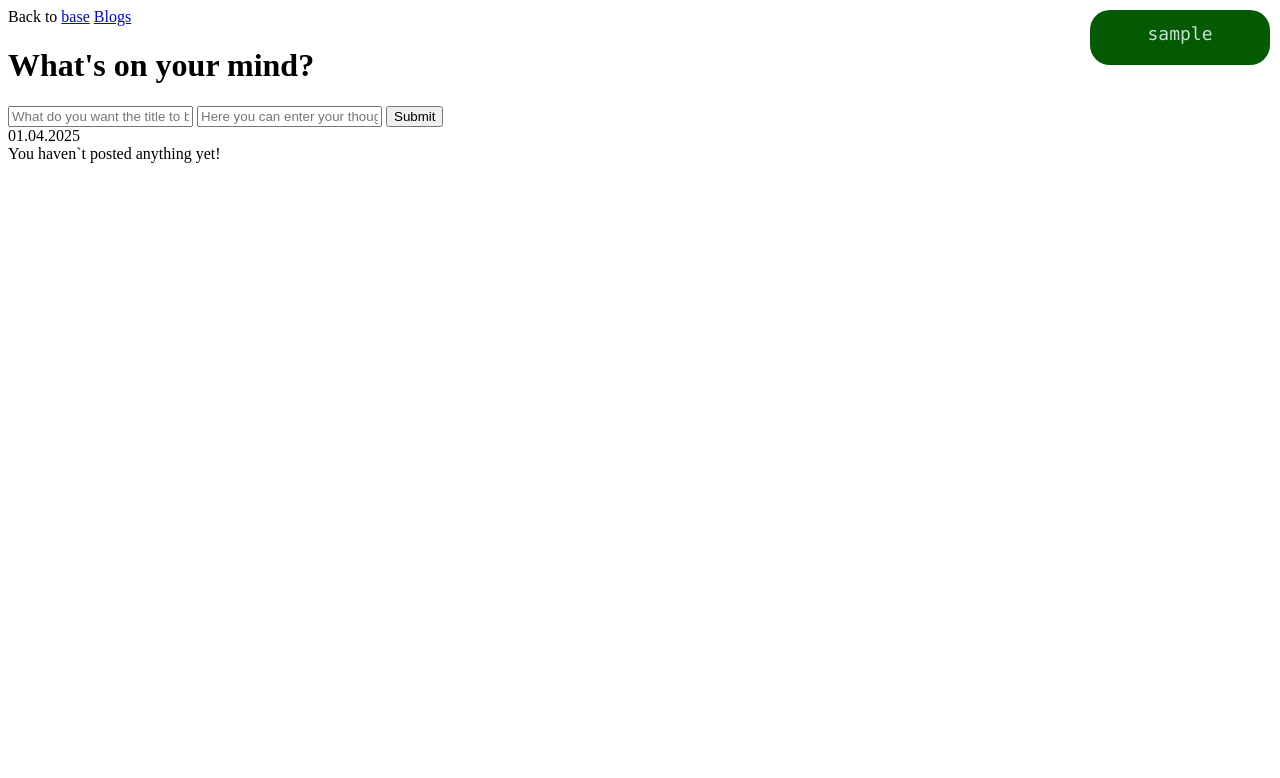
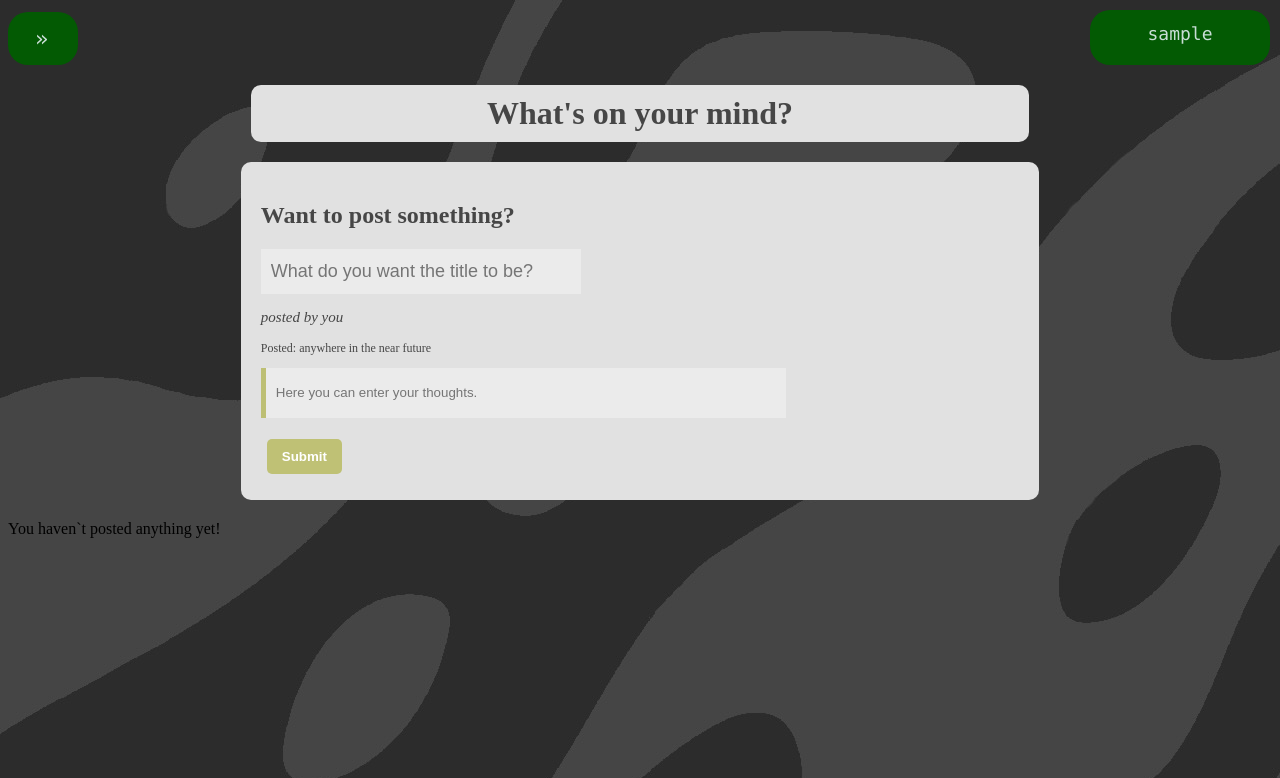
Before and after one commit to milansipos/lampstack_piwebserver, a PHP site: page /newblog.php in a window 1280 px wide. Shown: the top 778 px of the page. Run offline with PHP 8.4, Linux system fonts and the light colour scheme; the visitor is signed in with stand-in values (Sample User, id 1); data that the repository does not hold is empty.

Commit message:
added weather page based on openweather api and updated blog pages

```diff
--- a/.gitignore/config.php
+++ b/.gitignore/config.php
@@ -5,4 +5,6 @@ $DB_USER = "root";
 $DB_PASSWORD = "raspberry";
 $DB_NAME = "my_database";
 
+$OPENWEATHER_API_KEY = "f60eeb456a95be232339a24693acfcb6";
+
 ?>
--- a/app/navbar.js
+++ b/app/navbar.js
@@ -8,7 +8,7 @@ function togglemenu() {
             buttons.forEach(button => {
                 button.classList.add("show");  // Add the 'show' class to buttons after 1 second
             });
-        }, 1600);
+        }, 1200);
     } else {
         box.style.maxWidth = "40px";
         buttons.forEach(element => {
--- a/php/navbar.php
+++ b/php/navbar.php
@@ -3,13 +3,12 @@
 <head>
     <meta charset="UTF-8">
     <meta name="viewport" content="width=device-width, initial-scale=1.0">
-    <title>Document</title>
     <link rel="stylesheet" href="../styling/navbar.css">
     <script src="../app/navbar.js"></script>
 </head>
 <body>
 
-        <nav class="navi2" id="navi2">
+        <nav class="navi2" id="navi2" style="max-width: 40px;">
             <button class="toggle" id="toggle" onclick="togglemenu()">»</button>
             <a href="base.php" class="navbutton">Home</a>
             <a href="login.php" class="navbutton">Log in</a>
--- a/php/newblog.php
+++ b/php/newblog.php
@@ -1,6 +1,8 @@
 <?php
 include 'session.php';
 include 'profilemenu.php';
+include 'navbar.php';
+
 ?>
 
 <!DOCTYPE html>
@@ -9,30 +11,15 @@ include 'profilemenu.php';
     <meta charset="UTF-8">
     <meta name="viewport" content="width=device-width, initial-scale=1.0">
     <title>Post a new blog</title>
+    <link rel="stylesheet" href="../styling/newblog.css">
 </head>
 <body>
-    <nav>
-    Back to <a href="base.php">base</a>
-    <a href="blogpage.php">Blogs</a>
-    </nav>
     <h1>What's on your mind?</h1>
-
-    <form method="post">
-        <input type="hidden" name="newpost">
-        <input type="text" name="title" placeholder="What do you want the title to be?" required>
-        <input type="text" name="content" placeholder="Here you can enter your thoughts." required>
-        <input type="submit" value="Submit">
-    </form>
-
-
-
 
 <?php
 
 ini_set('display_errors', 1);
 error_reporting(E_ALL);
-
-    echo date("d.m.Y");
 
 require_once "../.gitignore/config.php";
 
@@ -115,33 +102,52 @@ if($_SERVER['REQUEST_METHOD'] === "POST") {
 $sql2 = "SELECT title, username, content, created_at, updated_at FROM blogs WHERE username = '$username'";
 $result = $conn->query($sql2);
 
+echo "<div class='blog-container'>";
+
+        echo "<form method='post'>";
+        echo "<input type=\"hidden\" name=\"newpost\">";
+        echo "<h2 class='blogtitle'>Want to post something?</h2>";
+        echo "<input type=\"text\" class='posttitle' name=\"title\" placeholder=\"What do you want the title to be?\" required>";
+        echo "<p class='posterusername'>posted by you</p>";
+        echo "<p class='posttime'>Posted: anywhere in the near future</p>";
+        echo "<input type=\"text\" name=\"content\" class='postcontent1' placeholder=\"Here you can enter your thoughts.\" required> <br>";
+        echo "<input type=\"submit\" value=\"Submit\" class='newblogbutton'>";
+        echo "</div>";
+        echo "</form>";
+
+
 if($result->num_rows > 0) {
-    echo "<div>What you already posted:</div>";
+    echo "<div class='alrpost'>What you already posted:</div>";
     while($row = $result->fetch_assoc()) {
-        echo "<h2 class='blogtitle'>" . $row['title'] . "</h2> <p class='posterusername'>posted by " . $row['username'] . "<br>";
-        echo "<p class='posttime'>Posted: " . $row['created_at'] . "</p>";
-        echo "<p class='postcontent'>" . $row['content'] . "</p>";
-        if($row['created_at'] != $row['updated_at']) {
-            echo "<p class='postedit'>(Edited: " . $row['updated_at'] . ")</p>";
+        echo "<div class='blog-container'>";
+        echo "<h2 class='blogtitle'>" . htmlspecialchars($row['title']) . "</h2>";
+        echo "<p class='posterusername'>posted by " . htmlspecialchars($row['username']) . "</p>";
+        echo "<p class='posttime'>Posted: " . htmlspecialchars($row['created_at']) . "</p>";
+        echo "<p class='postcontent'>" . nl2br(htmlspecialchars($row['content'])) . "</p>";
+
+        if ($row['created_at'] != $row['updated_at']) {
+            echo "<p class='postedit'>(Edited: " . htmlspecialchars($row['updated_at']) . ")</p>";
         }
-        echo "<input type='button' value='Edit' onclick='showmenu(\"formi" . $row['title'] . "\")'>
-            <input type='button' value='Delete this post' onclick='showmenu(\"del" . $row['title'] . "\")'>
+        echo "<input type='button' value='Edit' onclick='showmenu(\"formi" . $row['title'] . "\")' class='button'>
+            <input type='button' value='Delete this post' onclick='showmenu(\"del" . $row['title'] . "\")' class='button'>
             <form method='post' class='form' id='del" . $row['title'] . "'>
                 <input type='hidden' name='delete'>
                 <input type='text' name='createdat1' value='" . $row['created_at'] . "'class='formhide'>
                 <input type='text' name='title1' value='" . $row['title'] . "'class='formhide'>
-                <input type='text' name='confirmdelete' placeholder='Enter the title again to confirm!' required>
-                <input type='submit' value='Delete post'>
+                <input type='text' name='confirmdelete' placeholder='Enter the title again to confirm!' class='finaltext' required>
+                <input type='submit' value='Delete post' class='button'>
             </form>
 
             <form method='post' class='form' id='formi" . $row['title'] . "'>
                 <input type='hidden' name='edit'>
-                <input type='text' name='newcontent' value='" . $row['content'] . "' required>
-                <input type='text' name='titleconfirm' placeholder='Enter the title again to confirm!' required>
+                <input type='text' class=\"auto-grow\" name='newcontent' placeholder=\"Type new content here...\"></textarea>
+                <input type='text' name='titleconfirm' placeholder='Enter the title again to confirm!' class='finaltext' required>
                 <input type='text' name='createdat' value='" . $row['created_at'] . "'class='formhide'>
                 <input type='text' name='title' value='" . $row['title'] . "'class='formhide'>
-                <input type='submit' value='Done'>
+                <input type='submit' value='Done' class='button'>
             </form>
+        </div>
+
         <style>
             .form {
                 display : none;
--- a/php/profilemenu.php
+++ b/php/profilemenu.php
@@ -3,7 +3,6 @@
 <head>
     <meta charset="UTF-8">
     <meta name="viewport" content="width=device-width, initial-scale=1.0">
-    <title>Document</title>
     <link rel="stylesheet" href="../styling/profmenu.css">
     <script src="../app/profmenu.js"></script>
 </head>
--- a/styling/navbar.css
+++ b/styling/navbar.css
@@ -11,7 +11,7 @@
     justify-content: space-between;
     margin-bottom: 20px;
     margin-top: 12px;
-    transition: 1s ease-in;
+    transition: 1s;
     padding-left: 15px;
     padding-right: 15px;
 }
--- /dev/null
+++ b/styling/newblog.css
@@ -0,0 +1,149 @@
+
+body {
+    background: url("../img/background.jpeg");
+}
+
+h1 {
+    width : 60%;
+    padding: 10px;
+    margin: auto;
+    background: #e1e1e1;
+    border-radius: 10px;
+    text-align: center;
+    color: rgb(70, 70, 70);
+
+}
+.postcontent1 {
+    padding: 10px;
+    background: rgb(235, 235, 235);
+    border-left: 5px solid rgb(189, 191, 116) !important;
+    border: 0px;
+    width: 500px;
+    height: 30px;
+    margin-bottom: 15px;
+    text-align:left !important;
+}
+
+.alrpost {
+    width : 60%;
+    padding: 10px;
+    margin: auto;
+    background: #e1e1e1;
+    border-radius: 10px;
+    text-align: center;
+    color: rgb(70, 70, 70);
+    font-size: 20px;
+    font-weight: 600;
+}
+
+.posttitle {
+    background: rgb(235, 235, 235);
+    border: 0px;
+    padding: 10px;
+    width: 300px;
+    height: 25px;
+    font-size: 18px;
+
+    margin-top: 15px;
+}
+
+.newblogbutton {
+    background-color:rgb(191, 193, 117);
+    color: rgb(255, 255, 255);
+    padding: 10px 15px;
+    border: none;
+    border-radius: 5px;
+    cursor: pointer;
+    transition: 0.5s;
+    font-weight: 600;
+    margin: 6px;
+}
+
+.newblogbutton:hover {
+    box-shadow: rgba(0, 0, 0, 0.15) 0px 5px 10px, rgba(0, 0, 0, 0.05) 0px 5px 10px;
+
+}
+
+
+.button {
+    background-color:rgb(191, 193, 117);
+    color: rgb(255, 255, 255);
+    padding: 10px 15px;
+    border: none;
+    border-radius: 5px;
+    cursor: pointer;
+    transition: 0.5s;
+    font-weight: 600;
+    margin: 6px;
+}
+
+.button:hover {
+    box-shadow: rgba(0, 0, 0, 0.15) 0px 5px 10px, rgba(0, 0, 0, 0.05) 0px 5px 10px;
+
+}
+
+.blog-container {
+    width: 60%;
+    margin: 20px auto;
+    padding: 20px;
+    background: #e1e1e1;
+    border-radius: 10px;
+}
+
+.blogtitle {
+    font-size: 24px;
+    color: rgb(70, 70, 70);
+    margin-bottom: 5px;
+}
+
+.posterusername {
+    font-style: italic;
+    font-size: 15px;
+    color: rgb(70, 70, 70);
+}
+
+.posttime {
+    font-size: 12px;
+    color: rgb(70, 70, 70);
+}
+
+.postcontent {
+    padding: 10px;
+    background: rgb(235, 235, 235);
+    border-left: 5px solid rgb(191, 193, 117);
+}
+
+.postedit {
+    font-size: 12px;
+    color: rgb(247, 92, 92);
+}
+
+.finaltext {
+    border: 0px;
+    margin: 2px;
+    width: 200px;
+    height: 30px;
+    padding: 4px;
+    text-align: center;
+}
+
+.finalcontent {
+    border: 0px;
+    margin: 2px;
+    padding: 4px;
+    width: 200px;
+    height: 30px;
+    margin-top:30px;
+}
+
+.auto-grow {
+    width: 100%;
+    min-height: 50px;
+    max-height: 300px;
+    padding: 10px;
+    font-size: 16px;
+    resize: none;
+    border: 0px;
+    overflow: hidden;
+    box-sizing: border-box;
+}
--- a/styling/profmenu.css
+++ b/styling/profmenu.css
@@ -1,5 +1,6 @@
 
 .box {
+    z-index: 10;
     position: absolute;
     top: 10px;
     right: 10px;
@@ -26,6 +27,7 @@
     display: inline-block;
     cursor: pointer;
     transition: opacity 0.5s ease, max-height 0.5s ease;
+    z-index: 10;
 
 }
 
@@ -34,6 +36,7 @@
     opacity: 0;
     max-height: 0;
     transition: 0.5s;
+    z-index: 10;
 }
 
 .menu.show {
@@ -60,6 +63,8 @@
     transform: scale(1.1) !important;
     color: rgb(255, 255, 255) !important;
     transition: 0.5s;
+    cursor: pointer;
+
 }
 
 .profiletop:hover {
```
Also changed, not shown: app/weather.js (added, +23 -0 lines), php/base.php (+1 -6 lines), php/blogpage.php (+19 -14 lines), php/weather.php (added, +108 -0 lines), styling/blogpage.css (added, +66 -0 lines), styling/weather.css (added, +165 -0 lines), img/humid.png (added), img/moon.png (added), img/sun.png (added), img/temp.png (added), img/wind.png (added).
